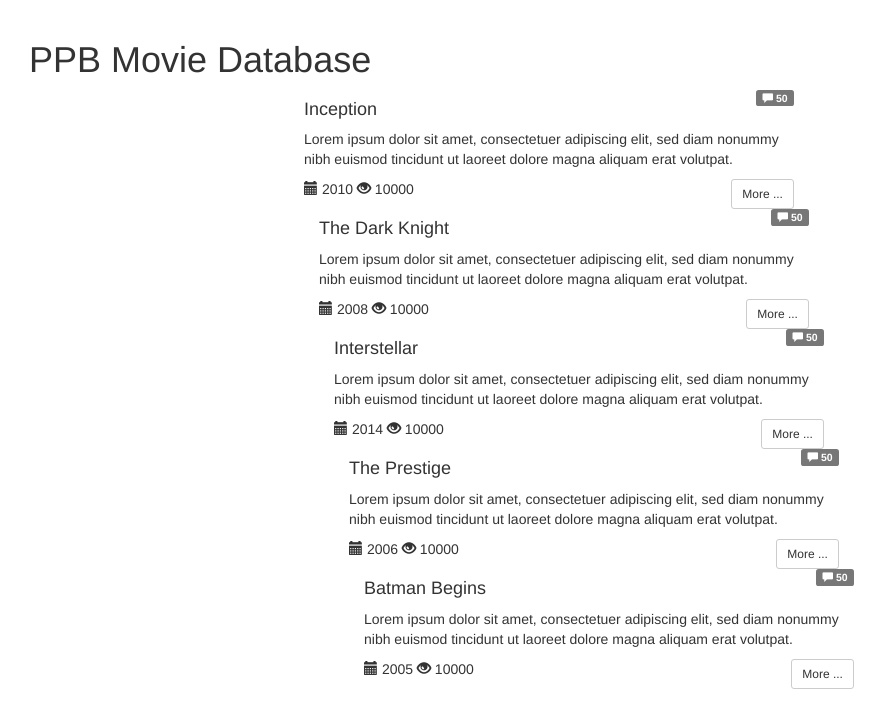
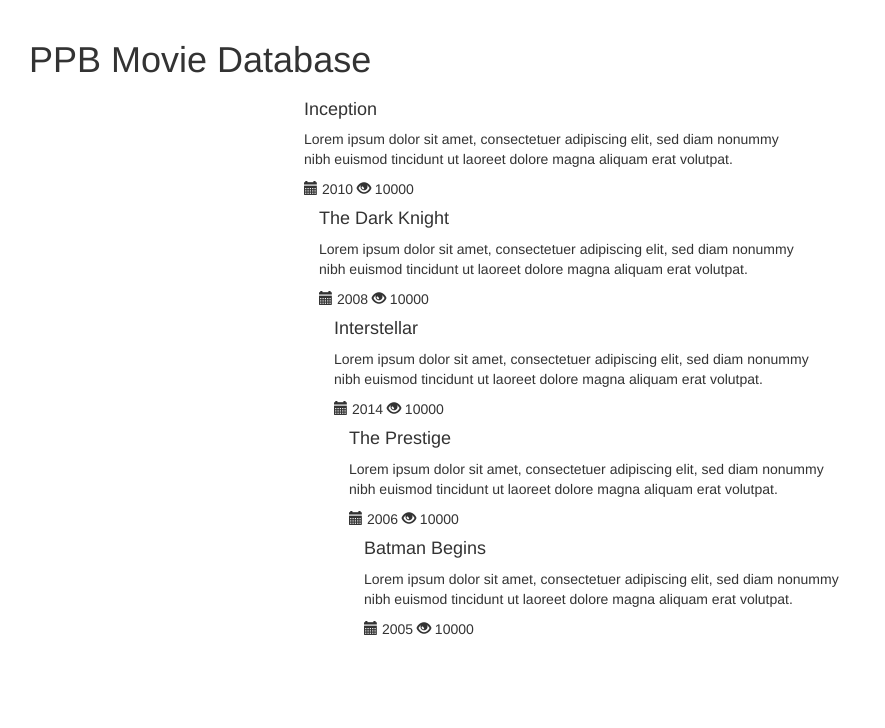
Before and after one commit to awp2017/PPB-Movie-Database, a Django app: page / in a window 1280 px wide. Shown: the part 54-782 px from the top of the page, without its empty margins (41-926 px from the left). Run offline with Django 3.2, Linux system fonts and the light colour scheme; data comes from the database, SQL or seed files in the repository; some libraries are stand-ins or nearby versions; some web fonts are replaced.

Commit message:
https://github.com/awp2017/PPB-Movie-Database

```diff
--- a/cinemadatabase/templates/home.html
+++ b/cinemadatabase/templates/home.html
@@ -14,13 +14,12 @@
 		            <div class="col-sm-6 col-md-4">
 		            </div>
 		            <div class="col-sm-6 col-md-8">
-		                <span class="label label-default pull-right"><i class="glyphicon glyphicon-comment"></i> 50</span>
+		                <!--<span class="label label-default pull-right"><i class="glyphicon glyphicon-comment"></i> 50</span>-->
 		                <h4>{{ film.name }}</h4>
 		                <p>Lorem ipsum dolor sit amet, consectetuer adipiscing elit, sed diam nonummy nibh euismod tincidunt ut laoreet dolore magna aliquam erat volutpat.</p>
 		                <section>
 		                    <i class="glyphicon glyphicon-calendar"></i> {{ film.year }}
 		                    <i class="glyphicon glyphicon-eye-open"></i> 10000
-		                    <a href="#" class="btn btn-default btn-sm pull-right">More ... </a>
 		                </section>
 		            </div>
 		        </div>
```
